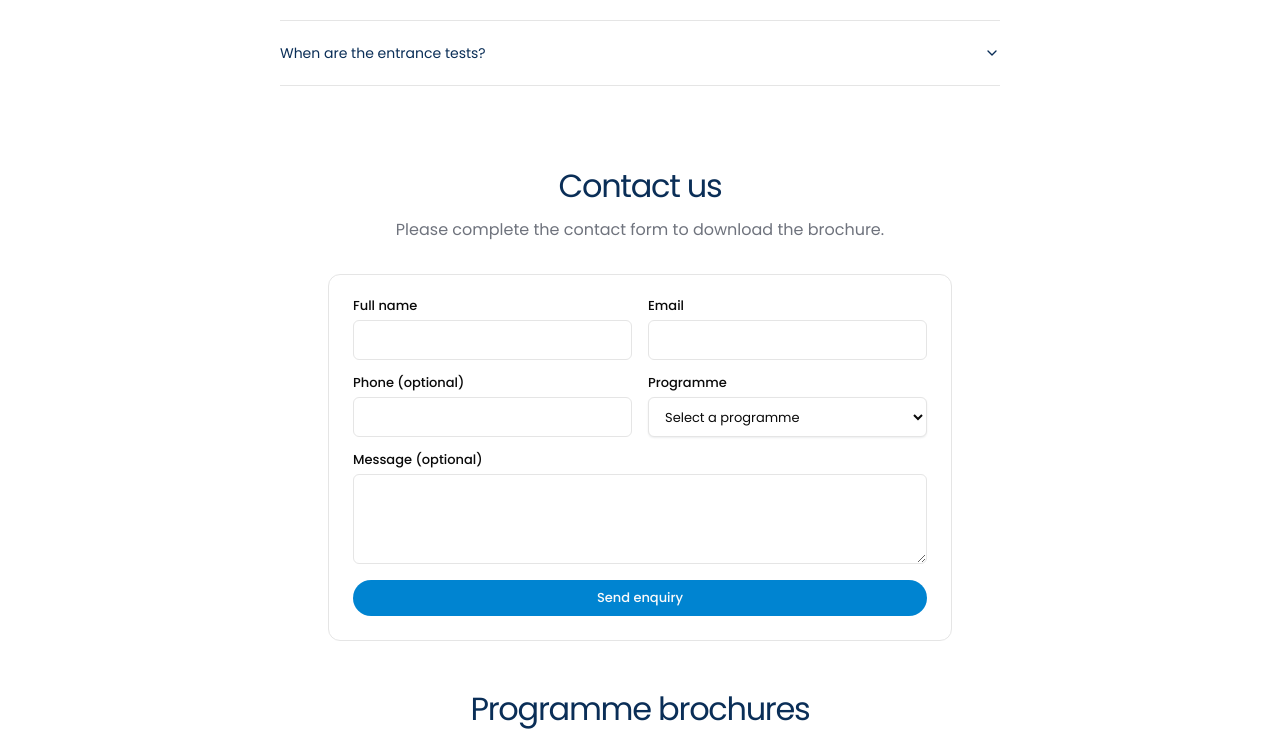
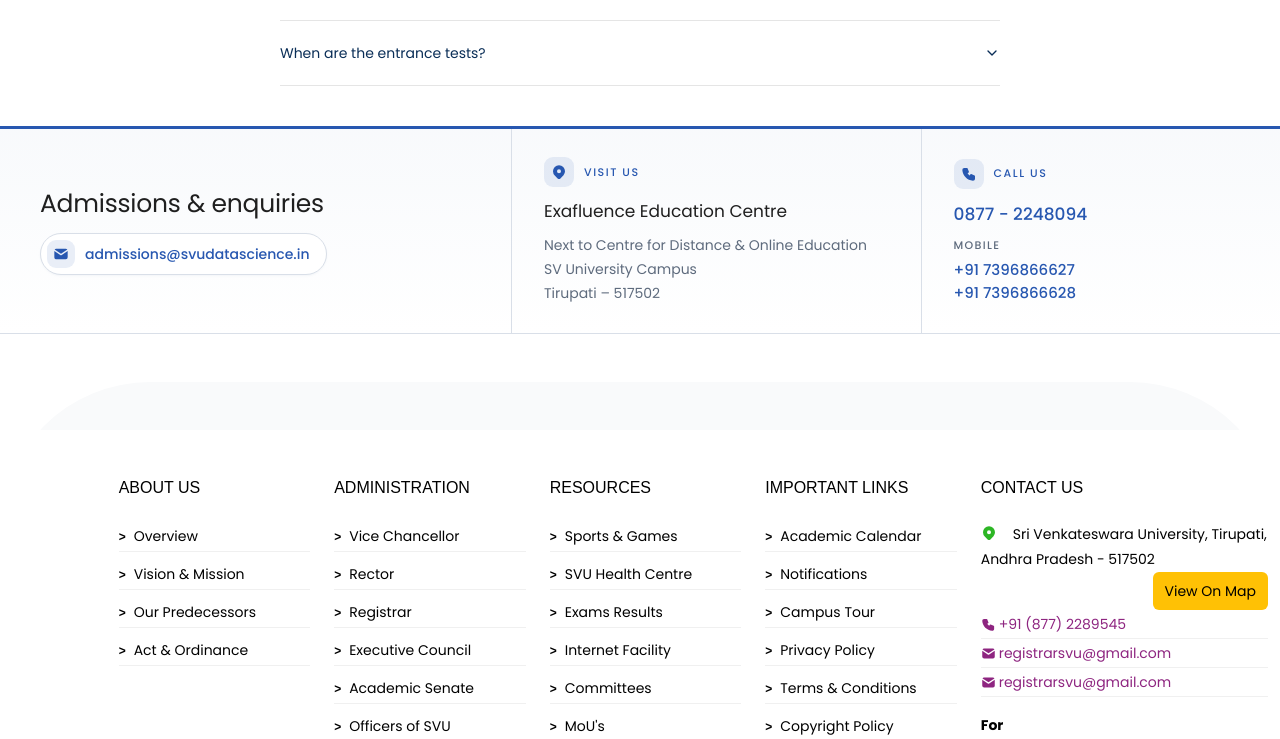
Before and after one commit to sriprasadsg/svudatascience, a React (Vite) app: page / in a window 1280 px wide. Shown: the part 5180-5919 px from the top of the page. Built offline with nearby package versions, Linux system fonts and the light colour scheme; what @lovable.dev/cloud-auth-js would draw is missing.

Commit message:
Remove contact form and brochure cards from homepage

```diff
--- a/src/pages/landing/index.tsx
+++ b/src/pages/landing/index.tsx
@@ -3,7 +3,6 @@ import { SvuFooter } from "./components/svu-footer";
 import { SvuHeader } from "./components/svu-header";
 import { Link, useLocation } from "react-router-dom";
 import { TechStrip } from "./components/tech-strip";
-import { Brochures, ContactForm } from "./components/brochures-contact";
 import { RegisterInterest } from "./components/register-interest";
 import svuLogo from "@/assets/svu-logo.png.asset.json";
 import exfeduLogo from "@/assets/exfedu-logo.png.asset.json";
@@ -464,6 +463,7 @@ function Faqs() {
 function Register() {
   return (
     <section id="register" className="landing py-12">
+      <span id="contact" aria-hidden="true" />
       <div className="mx-auto max-w-2xl px-6">
         <div className="text-center">
           <h2 className="text-balance">Ready to take the next step?</h2>
@@ -478,7 +478,6 @@ function Register() {
 }
 
 export default function Landing() {
-  const [enquiredProgrammes, setEnquiredProgrammes] = useState<string[]>([]);
   const location = useLocation();
   useEffect(() => {
     if (location.hash !== "#contact") return;
@@ -499,8 +498,6 @@ export default function Landing() {
         <International />
         <Register />
         <Faqs />
-        <ContactForm onSubmitted={(p) => setEnquiredProgrammes((prev) => (prev.includes(p) ? prev : [...prev, p]))} />
-        <Brochures unlockedFor={enquiredProgrammes} />
       </main>
       <SvuFooter />
     </>
```
